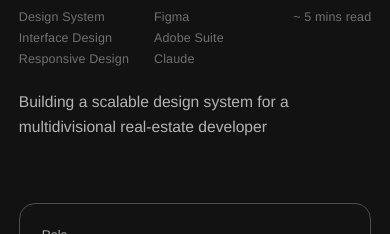
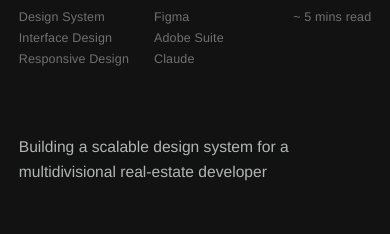
Before and after one commit to tenastia/Portfolio-2026, a Next.js app: page /project/century-group in a window 390 px wide. Shown: the part 323-557 px from the top of the page. Built offline with nearby package versions, Linux system fonts and the light colour scheme; a web font is replaced by a local one.

Commit message:
Increase metadata-to-title spacing across all case studies
64px on mobile, 128px on desktop — replaces the previous pt-6 (24px)
on the subtitle section in CG, Performory, and Aviary.

Co-Authored-By: Claude Sonnet 4.6 <noreply@anthropic.com>

```diff
--- a/src/app/project/[slug]/page.tsx
+++ b/src/app/project/[slug]/page.tsx
@@ -90,7 +90,7 @@ function CenturyGroupStudy() {
       </section>
 
       {/* Title */}
-      <section className="max-w-[53.75rem] mx-auto w-full px-page pt-6">
+      <section className="max-w-[53.75rem] mx-auto w-full px-page pt-[64px] md:pt-[128px]">
         <h1 className="font-sans font-medium text-body-lg leading-body-lg text-text-muted">
           Building a scalable design system for a multidivisional real-estate developer
         </h1>
@@ -504,7 +504,7 @@ function AviaryStudy() {
       </section>
 
       {/* Title */}
-      <section className="max-w-[53.75rem] mx-auto w-full px-page pt-6">
+      <section className="max-w-[53.75rem] mx-auto w-full px-page pt-[64px] md:pt-[128px]">
         <h1 className="font-sans font-medium text-body-lg leading-body-lg text-text-muted">
           Designing a multi-platform digital experience for Aviary Living
         </h1>
@@ -772,7 +772,7 @@ function PerformoryStudy() {
       </section>
 
       {/* Tagline */}
-      <section className="max-w-[53.75rem] mx-auto w-full px-page pt-6">
+      <section className="max-w-[53.75rem] mx-auto w-full px-page pt-[64px] md:pt-[128px]">
         <p className="font-sans font-medium text-body-lg leading-body-lg text-text opacity-30">
           A practice platform for musicians who struggle with memory lapses and
           confidence under pressure.
```
